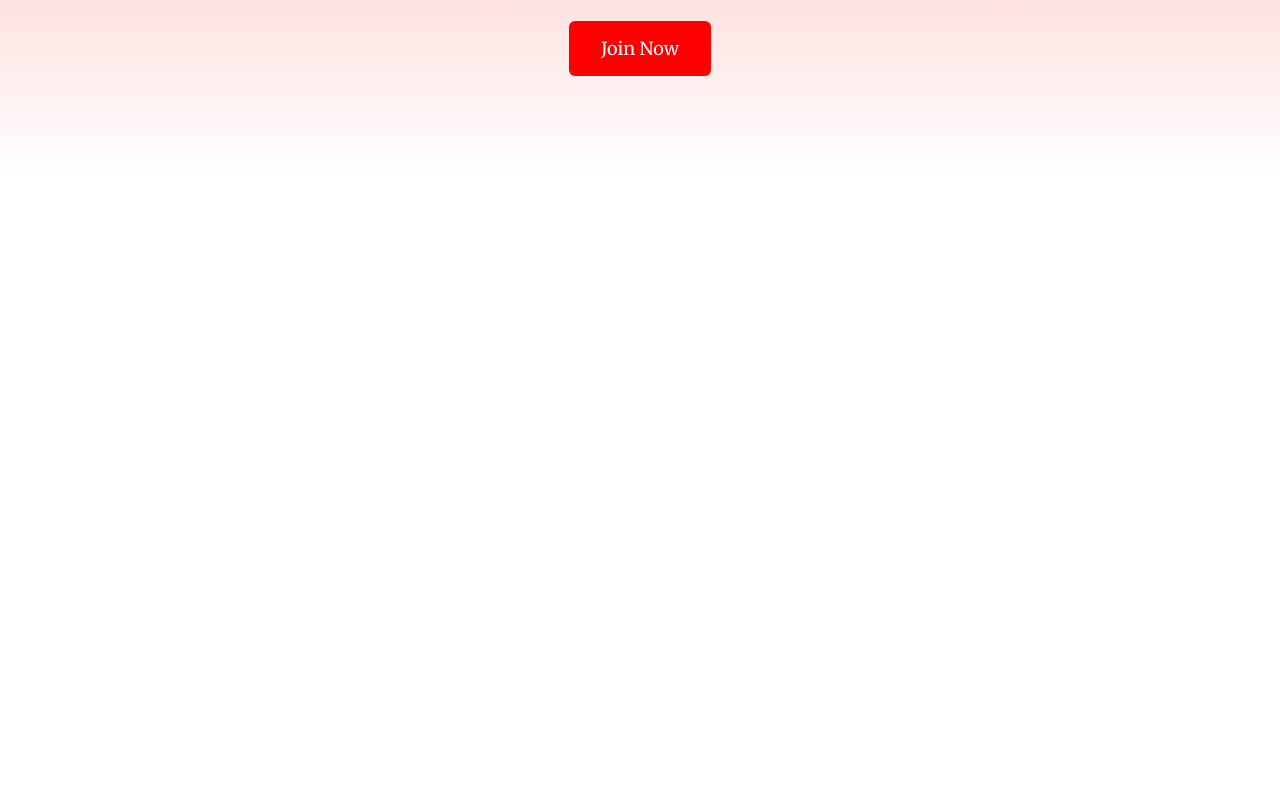
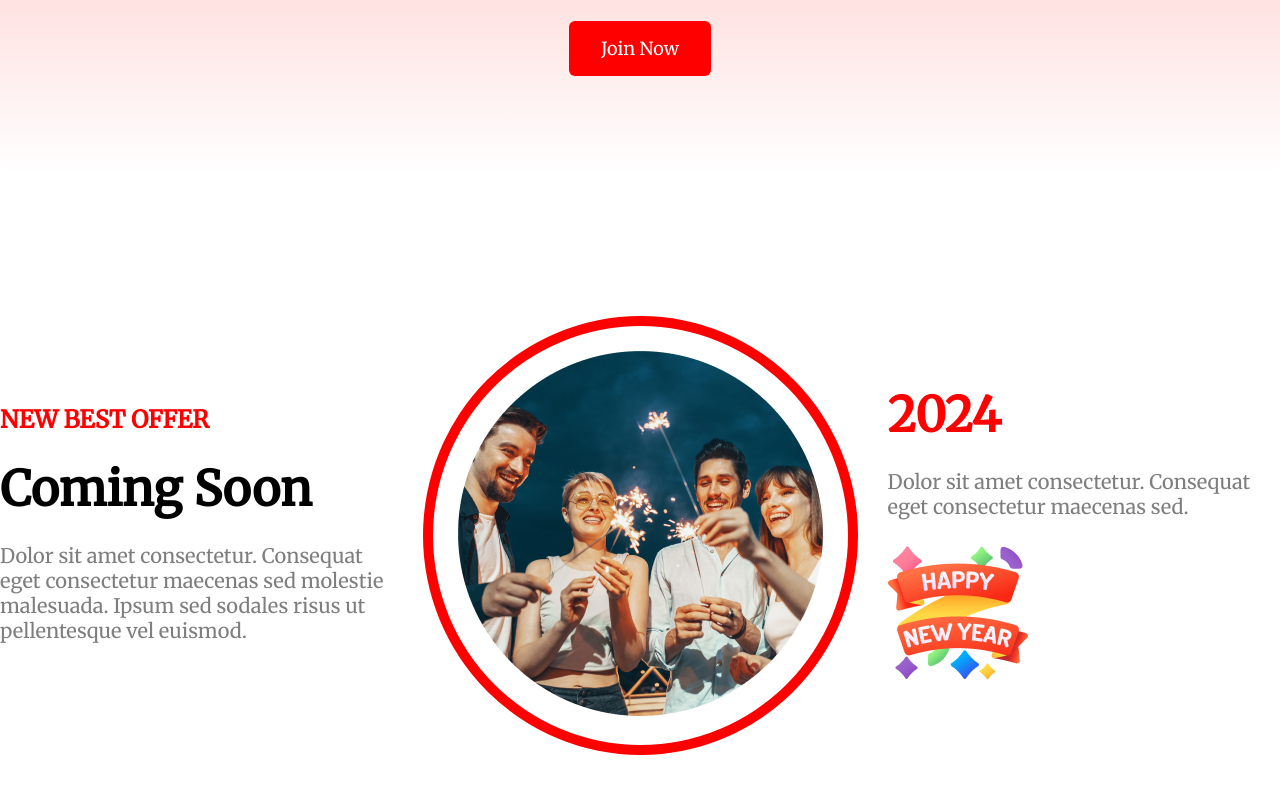
Before and after one commit to rakibhossainofficial/Happy-New-Year, a plain HTML site: page index.html in a window 1280 px wide. Shown: the part 2863-3656 px from the top of the page. Before the commit the page ends 3179 px from the top, so only its background shows below. Drawn offline with Linux system fonts and the light colour scheme.

Commit message:
coming section complete

```diff
--- a/index.html
+++ b/index.html
@@ -39,6 +39,24 @@
             <button class="btn-primary">Join Now</button>
         </section>
 
+        <section class="coming-section">
+            <div class="coming-text">
+                <h5 class="coming-subtilte">NEW BEST OFFER</h5>
+                <h3 class="section-subtitle">Coming Soon</h3>
+                <p class="coming-description">Dolor sit amet consectetur. Consequat eget consectetur maecenas sed molestie malesuada. Ipsum sed sodales risus ut pellentesque vel euismod. </p>
+            </div>
+            <div class="coming-img-wrapper">
+                <div class="coming-img">
+                    <img src="./assets/images/Ellipse 1.png" alt="">
+                </div>
+            </div>
+            <div class="coming-text coming-text-2">
+                <h3 class="section-subtitle color-primary">2024</h3>
+                <p class="coming-description">Dolor sit amet consectetur. Consequat eget consectetur maecenas sed.</p>
+                <img src="./assets/images/Group 96.png" alt="">
+            </div>
+        </section>
+
     </main>
 
 </body>
--- a/style.css
+++ b/style.css
@@ -12,6 +12,10 @@
     --radius-primary: 16px;
 }
 
+.color-primary{
+    color: #FF0000;
+}
+
 .section-title{
     font-size: 88px;
     font-weight: 700;
@@ -23,8 +27,6 @@
 .section-subtitle{
     font-size: 48px;
     font-weight: 48px;
-
-
 }
 
 .section-description{
@@ -145,3 +147,36 @@ main section{
 .text-color{
     color: #FF0000;
 }
+
+/* ========== Coming Section ========== */
+
+.coming-section{
+    display: flex;
+    align-items: center;
+    justify-content: space-between;
+
+}
+
+.coming-section .coming-text{
+    width: 35%;
+    /* background-color: rebeccapurple; */
+}
+
+.coming-subtilte{
+    font-size: 24px;
+    color: #FF0000;
+    margin-bottom: 24px;
+}
+
+.coming-img{
+    border:  10px solid #FF0000;
+    border-radius: 50%;
+    padding: 25px;
+    margin: 0 30px;
+}
+
+.coming-description{
+    font-size: 20px;
+    color: #5f5e5fcc;
+    margin: 24px 0;
+}
```
